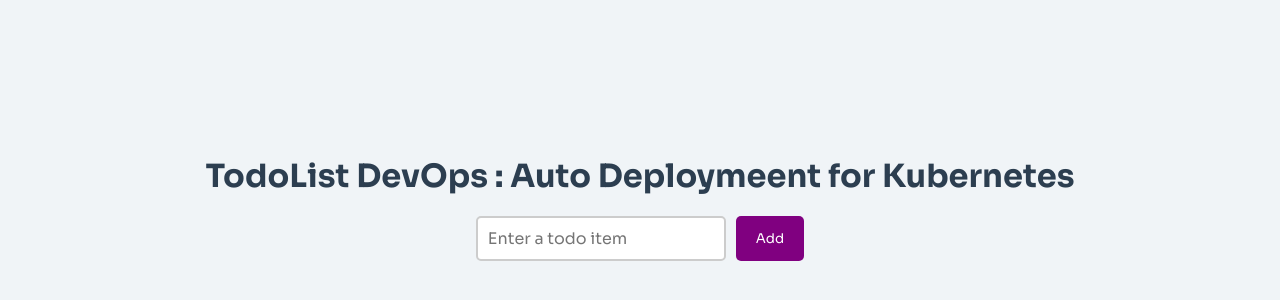
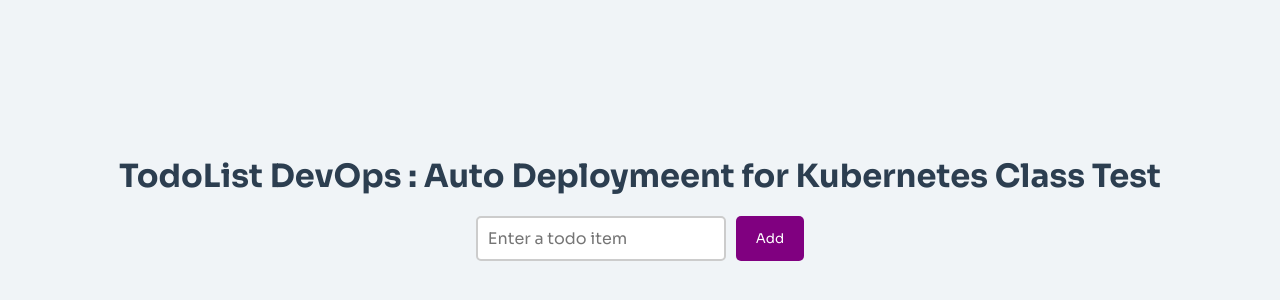
Before and after one commit to SarojWasti/todoapp-demo, a React (Vite) app: page / in a window 1280 px wide. Shown: the part 182-482 px from the top of the page. Built offline with nearby package versions, Linux system fonts and the light colour scheme.

Commit message:
Changes for Class Test

```diff
--- a/src/Todo.jsx
+++ b/src/Todo.jsx
@@ -21,7 +21,7 @@ const Todo = () => {
   };
   return (
     <div>
-      <h1>TodoList DevOps : Auto Deploymeent for Kubernetes</h1>
+      <h1>TodoList DevOps : Auto Deploymeent for Kubernetes Class Test</h1>
       <div className="inputDiv">
         <input
           value={value}
```
